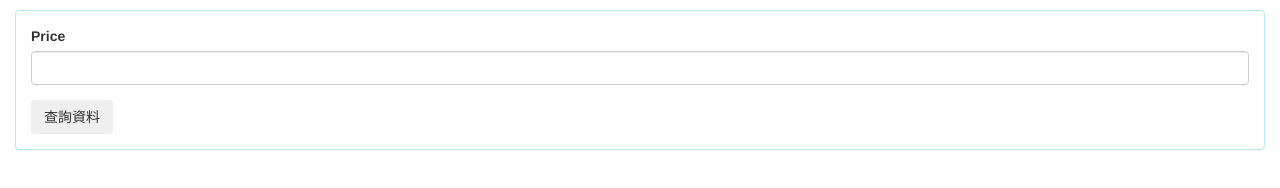
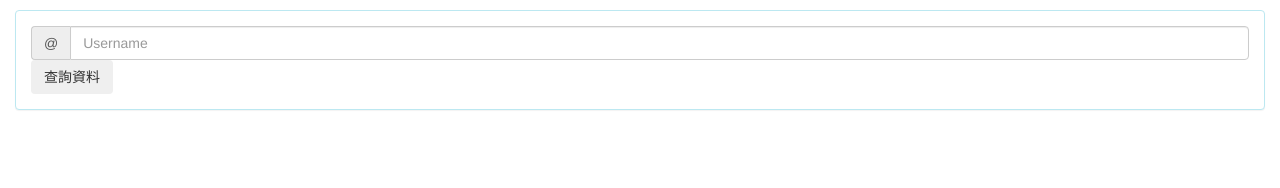
Before and after one commit to antidodge/antidodge.github.io, a plain HTML site: page index.html in a window 1280 px wide. Drawn offline with nearby package versions, Linux system fonts and the light colour scheme.

Commit message:
updated2

```diff
--- a/index.html
+++ b/index.html
@@ -16,16 +16,12 @@
     <div class="panel-body">
     	<button id="authorize_button" style="display: none;" class="btn">登入</button>
     <button id="signout_button" style="display: none;" class="btn">登出</button>
-     <div class="form-group">
-    <label for="price">Price</label>
-    <div class="input-group-btn">
-      <div class="input-group-prepend">
-        <span class="input-group-text">$</span>
-        <input id="price" type="number" class="form-control" />
-        <span class="input-group-text">.00</span>
-      </div>
-    </div>
+<div class="input-group mb-3">
+  <div class="input-group-addon">
+    <span class="input-group-text" id="basic-addon1">@</span>
   </div>
+  <input type="text" class="form-control" placeholder="Username" aria-label="Username" aria-describedby="basic-addon1">
+</div>
 	<div class="input-group-btn mb-3">
   <input type="text" class="form-control" placeholder="欲查詢的資料" aria-label="欲查詢的資料" aria-describedby="basic-addon2" id="search" style="display: none;">
   <div class="input-group-append">
```
